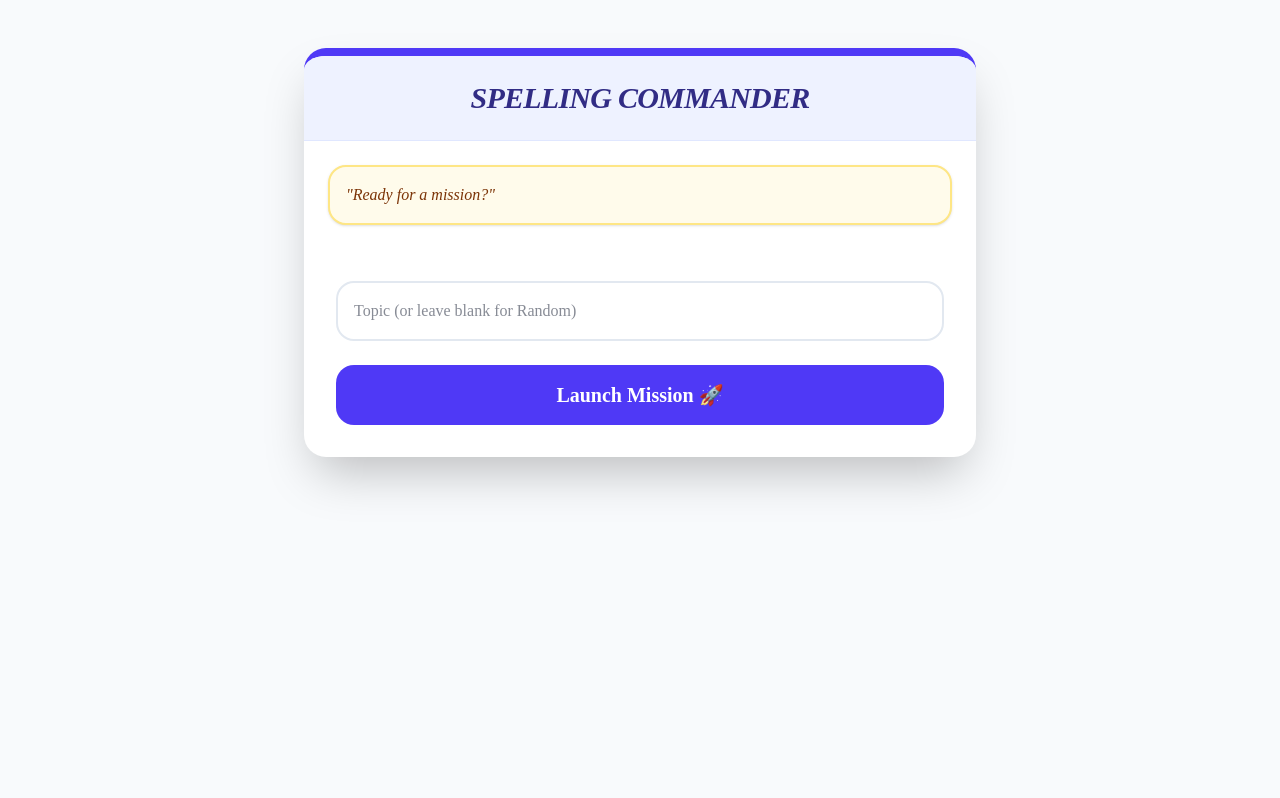
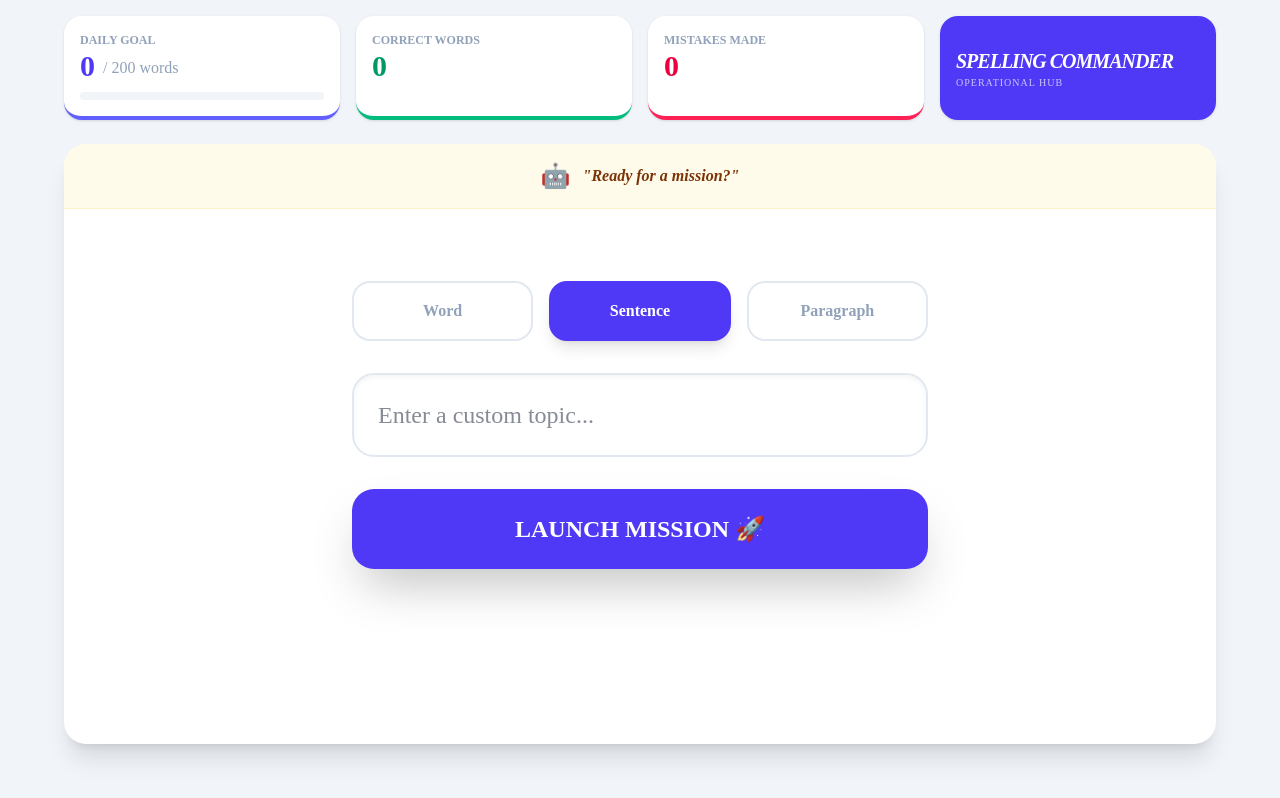
Before and after one commit to bharadwajbharat1-sudo/son-spelling-app, a Next.js app: page / in a window 1280 px wide. Built offline with nearby package versions, Linux system fonts and the light colour scheme.

Commit message:
feat: new feedback mechanismn

```diff
--- a/src/components/active-spelling-retrieval.tsx
+++ b/src/components/active-spelling-retrieval.tsx
@@ -1,8 +1,9 @@
 "use client";
 
-import React, { useState } from 'react';
+import React, { useState, useEffect } from 'react';
 
 export default function ActiveSpellingRetrieval() {
+  // --- STATE ---
   const [mode, setMode] = useState('sentence');
   const [level, setLevel] = useState(1);
   const [topic, setTopic] = useState('');
@@ -14,7 +15,13 @@ export default function ActiveSpellingRetrieval() {
   const [showHint, setShowHint] = useState(false);
   const [feedback, setFeedback] = useState<{word: string, status: 'correct' | 'error' | 'missing'}[]>([]);
 
-  const randomTopics = ["Outer Space", "Minecraft", "Soccer Stars", "Robots", "Formula 1"];
+  // --- METRICS ---
+  const [dailyGoal] = useState(200);
+  const [wordsCompleted, setWordsCompleted] = useState(0);
+  const [totalCorrect, setTotalCorrect] = useState(0);
+  const [totalErrors, setTotalErrors] = useState(0);
+
+  const randomTopics = ["Outer Space", "Minecraft", "Soccer Stars", "Robots", "Formula 1", "Deep Sea", "Coding"];
 
   const speak = (text: string, slow: boolean = false) => {
     if (typeof window !== "undefined" && window.speechSynthesis) {
@@ -33,7 +40,7 @@ export default function ActiveSpellingRetrieval() {
       const data = await res.json();
       setTargetText(data.text);
       setPhase('study');
-      setAgentMessage("👀 Study the words! Click 'Start' when ready.");
+      setAgentMessage("👀 Study the coordinates! Click 'Start' when ready.");
       setLoading(false);
     } catch (err) {
       setLoading(false);
@@ -42,122 +49,160 @@ export default function ActiveSpellingRetrieval() {
   };
 
   const checkWork = () => {
-    // Clean text: remove punctuation and extra spaces for the comparison
     const clean = (str: string) => str.toLowerCase().replace(/[^\w\s]/g, '').trim().split(/\s+/);
-
     const targetWords = clean(targetText);
     const userWords = clean(userInput);
 
     const results: typeof feedback = [];
-    let allCorrect = true;
+    let correctInThisSession = 0;
+    let errorsInThisSession = 0;
 
     targetWords.forEach((word, i) => {
       if (!userWords[i]) {
         results.push({ word, status: 'missing' });
-        allCorrect = false;
+        errorsInThisSession++;
       } else if (userWords[i] !== word) {
         results.push({ word: userWords[i], status: 'error' });
-        allCorrect = false;
+        errorsInThisSession++;
       } else {
         results.push({ word, status: 'correct' });
+        correctInThisSession++;
       }
     });
 
     setFeedback(results);
 
-    if (allCorrect) {
+    if (errorsInThisSession === 0) {
       setPhase('feedback');
-      setAgentMessage("🏆 MISSION ACCOMPLISHED!");
+      setWordsCompleted(prev => prev + targetWords.length);
+      setTotalCorrect(prev => prev + correctInThisSession);
       speak("Mission accomplished! Perfect spelling.");
     } else {
-      const firstMissing = results.find(r => r.status === 'missing');
-      const firstError = results.find(r => r.status === 'error');
-
-      if (firstMissing) {
-        setAgentMessage(`📉 You missed a word: "${firstMissing.word}"`);
-        speak(`You missed the word: ${firstMissing.word}`);
-      } else if (firstError) {
-        setAgentMessage(`❌ Almost! Check your spelling of "${firstError.word}"`);
-        speak(`Check your spelling of ${firstError.word}`);
+      setTotalErrors(prev => prev + errorsInThisSession);
+      const firstError = results.find(r => r.status !== 'correct');
+      if (firstError) {
+        speak(`Check the word ${firstError.word}`);
       }
     }
   };
 
   const playKeySound = () => {
     const audio = new Audio('https://www.soundjay.com/communication/typewriter-key-1.mp3');
-    audio.volume = 0.2;
+    audio.volume = 0.15;
     audio.play().catch(() => {});
   };
 
   return (
-    <div className="min-h-screen bg-slate-50 p-4 md:p-12 font-sans text-slate-900">
-      <div className="max-w-2xl mx-auto bg-white shadow-2xl rounded-3xl overflow-hidden border-t-8 border-indigo-600">
+    <div className="min-h-screen bg-slate-100 p-4 font-sans text-slate-900">
 
-        <div className="p-6 bg-indigo-50 border-b border-indigo-100 text-center">
-          <h1 className="text-3xl font-black text-indigo-900 tracking-tight italic">SPELLING COMMANDER</h1>
-        </div>
-
-        <div className="p-6">
-          <div className="bg-amber-50 border-2 border-amber-200 p-4 rounded-2xl relative shadow-sm">
-            <p className="text-amber-900 font-medium italic">"{agentMessage}"</p>
+      {/* 1. TOP DASHBOARD: FULL WIDTH */}
+      <div className="max-w-6xl mx-auto grid grid-cols-1 md:grid-cols-4 gap-4 mb-6">
+        <div className="bg-white p-4 rounded-2xl shadow-sm border-b-4 border-indigo-500">
+          <p className="text-xs font-bold text-slate-400 uppercase">Daily Goal</p>
+          <div className="flex items-end gap-2">
+            <span className="text-3xl font-black text-indigo-600">{wordsCompleted}</span>
+            <span className="text-slate-400 mb-1">/ {dailyGoal} words</span>
+          </div>
+          <div className="w-full bg-slate-100 h-2 rounded-full mt-2 overflow-hidden">
+            <div className="bg-indigo-500 h-full transition-all duration-500" style={{ width: `${Math.min((wordsCompleted/dailyGoal)*100, 100)}%` }}></div>
           </div>
         </div>
 
-        <div className="p-8 space-y-6">
+        <div className="bg-white p-4 rounded-2xl shadow-sm border-b-4 border-emerald-500">
+          <p className="text-xs font-bold text-slate-400 uppercase">Correct Words</p>
+          <span className="text-3xl font-black text-emerald-600">{totalCorrect}</span>
+        </div>
+
+        <div className="bg-white p-4 rounded-2xl shadow-sm border-b-4 border-rose-500">
+          <p className="text-xs font-bold text-slate-400 uppercase">Mistakes Made</p>
+          <span className="text-3xl font-black text-rose-600">{totalErrors}</span>
+        </div>
+
+        <div className="bg-indigo-600 p-4 rounded-2xl shadow-sm text-white flex flex-col justify-center">
+          <h1 className="text-xl font-black italic tracking-tighter">SPELLING COMMANDER</h1>
+          <p className="text-[10px] uppercase opacity-70 tracking-widest">Operational Hub</p>
+        </div>
+      </div>
+
+      {/* 2. MAIN WORKSPACE: WIDE LAYOUT */}
+      <div className="max-w-6xl mx-auto bg-white shadow-xl rounded-3xl overflow-hidden min-h-[600px] flex flex-col">
+
+        {/* Agent Messaging Strip */}
+        <div className="bg-amber-50 p-4 border-b border-amber-100 flex items-center justify-center gap-3">
+          <span className="text-2xl">🤖</span>
+          <p className="text-amber-900 font-bold italic">"{agentMessage}"</p>
+        </div>
+
+        <div className="p-8 flex-grow flex flex-col">
+          {/* SETUP */}
           {phase === 'setup' && (
-            <div className="space-y-6">
-              <input value={topic} onChange={(e) => setTopic(e.target.value)} placeholder="Topic (or leave blank for Random)" className="w-full p-4 border-2 border-slate-200 rounded-2xl outline-none" />
-              <button disabled={loading} onClick={fetchContent} className="w-full py-4 bg-indigo-600 text-white rounded-2xl font-bold text-xl">Launch Mission 🚀</button>
+            <div className="max-w-xl mx-auto w-full space-y-8 py-10">
+              <div className="grid grid-cols-3 gap-4">
+                {['word', 'sentence', 'paragraph'].map((m) => (
+                  <button key={m} onClick={() => setMode(m)} className={`py-4 rounded-2xl font-black capitalize border-2 transition ${mode === m ? 'bg-indigo-600 text-white border-indigo-600 shadow-lg' : 'bg-white border-slate-200 text-slate-400'}`}>{m}</button>
+                ))}
+              </div>
+              <input value={topic} onChange={(e) => setTopic(e.target.value)} placeholder="Enter a custom topic..." className="w-full p-6 text-2xl border-2 border-slate-200 rounded-3xl outline-none focus:border-indigo-500 transition shadow-inner" />
+              <button onClick={fetchContent} disabled={loading} className="w-full py-6 bg-indigo-600 text-white rounded-3xl font-black text-2xl hover:bg-indigo-700 active:scale-95 transition shadow-2xl">
+                {loading ? "INITIALIZING MISSION..." : "LAUNCH MISSION 🚀"}
+              </button>
             </div>
           )}
 
+          {/* STUDY */}
           {phase === 'study' && (
-            <div className="space-y-6">
-              <div className="p-10 bg-indigo-900 text-white rounded-3xl text-3xl font-mono text-center border-4 border-indigo-400">
+            <div className="space-y-8 flex-grow flex flex-col justify-center py-6">
+              <div className="p-12 bg-indigo-900 text-white rounded-[40px] text-5xl font-mono leading-tight shadow-2xl text-center border-8 border-indigo-400">
                 {targetText}
               </div>
-              <div className="grid grid-cols-2 gap-4">
-                <button onClick={() => speak(targetText)} className="py-4 bg-blue-600 text-white rounded-2xl font-bold">🔊 Read Aloud</button>
-                <button onClick={() => speak(targetText, true)} className="py-4 bg-orange-500 text-white rounded-2xl font-bold">🐢 Slow Mode</button>
+              <div className="max-w-2xl mx-auto w-full grid grid-cols-2 gap-6">
+                <button onClick={() => speak(targetText)} className="py-6 bg-blue-600 text-white rounded-3xl font-black text-xl shadow-xl hover:scale-105 transition">🔊 READ ALOUD</button>
+                <button onClick={() => speak(targetText, true)} className="py-6 bg-orange-500 text-white rounded-3xl font-black text-xl shadow-xl hover:scale-105 transition">🐢 SLOW MODE</button>
               </div>
-              <button onClick={() => { setPhase('typing'); setFeedback([]); }} className="w-full py-4 bg-indigo-600 text-white rounded-2xl font-bold text-xl">Start Typing ⌨️</button>
+              <button onClick={() => setPhase('typing')} className="max-w-2xl mx-auto w-full py-6 bg-indigo-600 text-white rounded-3xl font-black text-2xl shadow-2xl mt-4">START TYPING ⌨️</button>
             </div>
           )}
 
+          {/* TYPING */}
           {phase === 'typing' && (
-            <div className="space-y-4">
-              <div className="flex gap-2 mb-2">
-                <button onClick={() => speak(targetText)} className="flex-1 py-3 bg-blue-100 text-blue-700 rounded-xl font-bold">🔊 Repeat</button>
-                <button onClick={() => speak(targetText, true)} className="flex-1 py-3 bg-orange-100 text-orange-700 rounded-xl font-bold">🐢 Slower</button>
-                <button onMouseDown={() => setShowHint(true)} onMouseUp={() => setShowHint(false)} className="px-4 bg-slate-100 text-slate-600 rounded-xl font-bold border-2 border-slate-200">👁️ Peek</button>
+            <div className="flex-grow flex flex-col space-y-6">
+              <div className="flex gap-4 justify-center">
+                <button onClick={() => speak(targetText)} className="px-8 py-3 bg-blue-100 text-blue-700 rounded-2xl font-bold border-2 border-blue-200">🔊 Repeat</button>
+                <button onClick={() => speak(targetText, true)} className="px-8 py-3 bg-orange-100 text-orange-700 rounded-2xl font-bold border-2 border-orange-200">🐢 Slower</button>
+                <button onMouseDown={() => setShowHint(true)} onMouseUp={() => setShowHint(false)} className="px-8 py-3 bg-slate-100 text-slate-600 rounded-2xl font-bold border-2 border-slate-200">👁️ Peek</button>
               </div>
 
-              {showHint && (
-                <div className="p-4 bg-yellow-50 border-2 border-yellow-200 rounded-xl text-yellow-800 font-mono text-center mb-2">
-                   {targetText}
-                </div>
-              )}
+              {showHint && <div className="text-center text-4xl font-mono text-indigo-400 py-4 animate-pulse">{targetText}</div>}
 
-              {/* FEEDBACK HIGHLIGHTER */}
+              {/* LIVE FEEDBACK BOX */}
               {feedback.length > 0 && (
-                <div className="p-4 bg-slate-100 rounded-xl flex flex-wrap gap-2 justify-center border-2 border-slate-200">
+                <div className="p-6 bg-slate-50 rounded-[30px] border-2 border-slate-200 flex flex-wrap gap-4 justify-center">
                   {feedback.map((item, i) => (
-                    <span key={i} className={`px-2 py-1 rounded font-bold ${item.status === 'correct' ? 'text-emerald-600' : 'text-rose-600 bg-rose-50 border border-rose-200 animate-pulse'}`}>
+                    <span key={i} className={`text-3xl font-mono font-bold ${item.status === 'correct' ? 'text-emerald-500' : 'text-rose-500 underline decoration-wavy underline-offset-8'}`}>
                       {item.word}
                     </span>
                   ))}
                 </div>
               )}
 
-              <textarea value={userInput} onKeyDown={playKeySound} onChange={(e) => setUserInput(e.target.value)} autoFocus className="w-full p-6 h-40 text-xl border-3 border-indigo-100 rounded-2xl outline-none bg-slate-50 font-mono" placeholder="Type here..." />
-              <button onClick={checkWork} className="w-full py-4 bg-emerald-500 text-white rounded-2xl font-bold text-xl shadow-xl">Verify Coordinates 🎯</button>
+              <textarea
+                value={userInput}
+                onChange={(e) => setUserInput(e.target.value)}
+                onKeyDown={playKeySound}
+                autoFocus
+                className="flex-grow w-full p-10 text-4xl font-mono border-4 border-indigo-50 rounded-[40px] outline-none focus:border-indigo-400 transition bg-slate-50 shadow-inner resize-none"
+                placeholder="Type your coordinates..."
+              />
+              <button onClick={checkWork} className="w-full py-8 bg-emerald-500 text-white rounded-[30px] font-black text-3xl shadow-2xl hover:bg-emerald-600 transition">VERIFY COORDINATES 🎯</button>
             </div>
           )}
 
+          {/* SUCCESS */}
           {phase === 'feedback' && (
-            <div className="text-center py-10 space-y-8">
-              <div className="text-8xl animate-bounce">🥇</div>
-              <button onClick={() => { setPhase('setup'); setUserInput(''); setTargetText(''); setTopic(''); setFeedback([]); }} className="px-10 py-4 bg-indigo-600 text-white rounded-full font-bold text-lg">New Mission</button>
+            <div className="flex-grow flex flex-col items-center justify-center space-y-10">
+              <div className="text-[150px] animate-bounce">🏆</div>
+              <h2 className="text-5xl font-black text-indigo-900">MISSION SUCCESS!</h2>
+              <button onClick={() => { setPhase('setup'); setUserInput(''); setTargetText(''); setFeedback([]); }} className="px-20 py-8 bg-indigo-600 text-white rounded-full font-black text-3xl shadow-2xl hover:scale-110 transition">NEXT MISSION 🚀</button>
             </div>
           )}
         </div>
```
